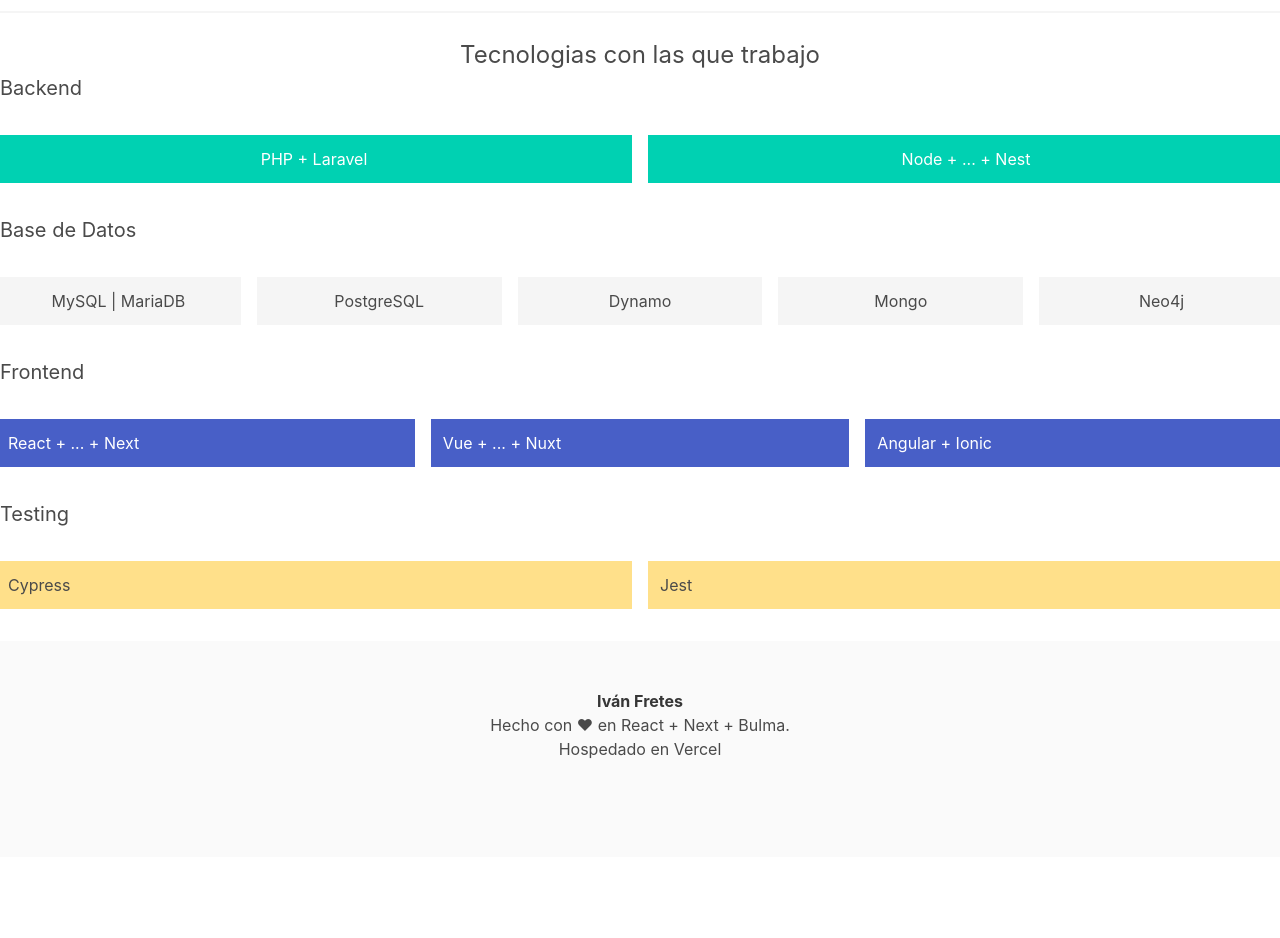
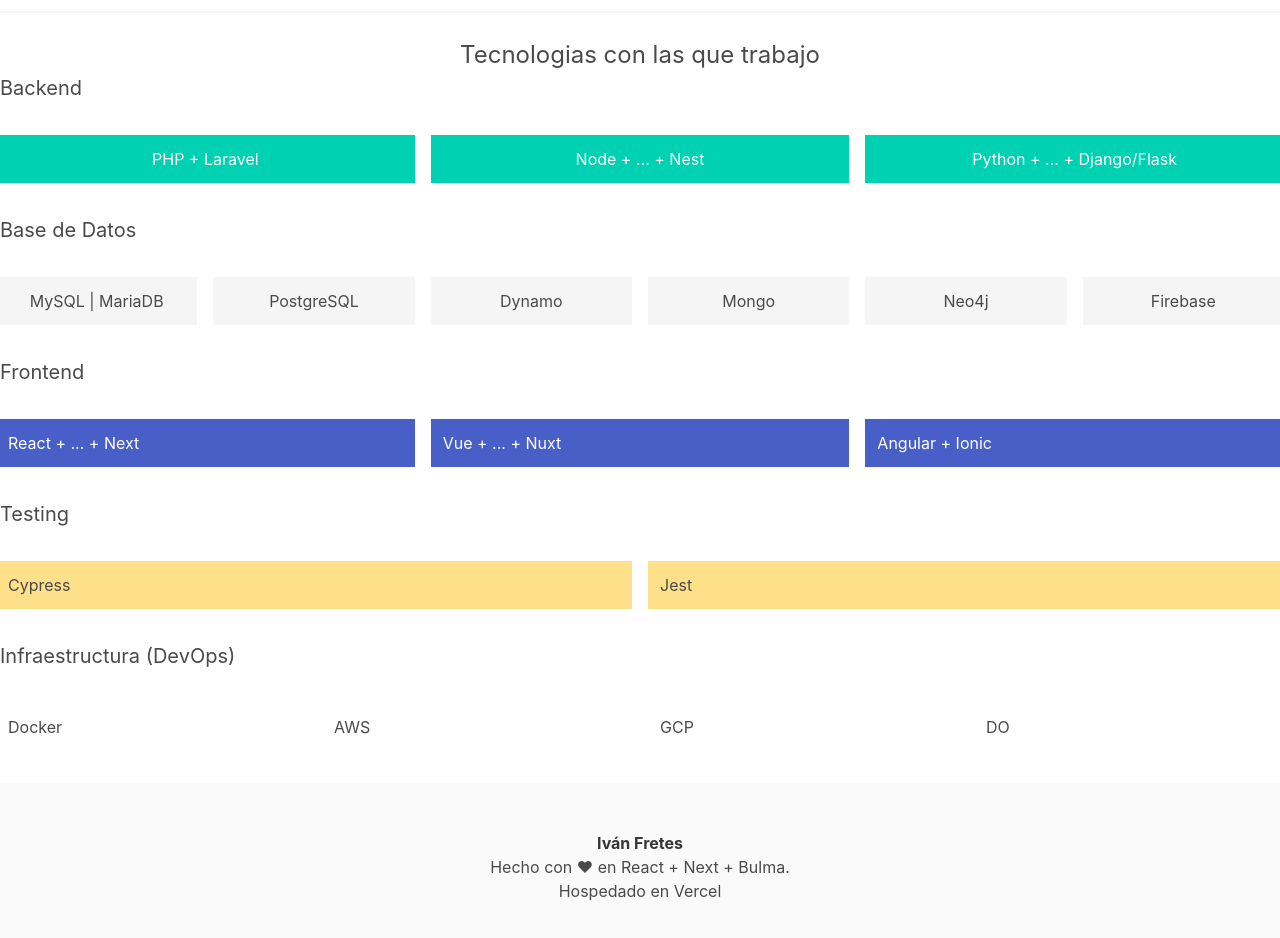
Before and after one commit to ivanfretes/ivanfretes.me, a Next.js app: page / in a window 1280 px wide. Shown: the part 480-1418 px from the top of the page. Before the commit the page ends 1337 px from the top, so only its background shows below. Built offline with nearby package versions, Linux system fonts and the light colour scheme.

Commit message:
feat: add new tecnologies

```diff
--- a/pages/index.tsx
+++ b/pages/index.tsx
@@ -31,6 +31,9 @@
          <div className="column has-background-primary has-text-white m-2 ">
             Node + ... + Nest
          </div>
+         <div className="column has-background-primary has-text-white m-2 ">
+            Python + ... + Django/Flask
+         </div>
       </div>
    </div>
    <div>
@@ -53,6 +56,9 @@
          </div>
          <div className="column has-background-light m-2 ">
             Neo4j
+         </div>
+         <div className="column has-background-light m-2 ">
+            Firebase
          </div>
       </div>
    </div>
@@ -88,6 +94,27 @@
       </div>
    </div>
 
+   <div>
+      <h3 className="is-size-5">
+         Infraestructura (DevOps)
+      </h3>
+
+      <div className="columns my-5 ">
+         <div className="column has-background-secondary m-2 ">
+            Docker
+         </div>
+         <div className="column has-background-secondary m-2 ">
+            AWS
+         </div>
+         <div className="column has-background-secondary m-2 ">
+            GCP
+         </div>
+         <div className="column has-background-secondary m-2 ">
+            DO
+         </div>
+      </div>
+   </div>
+
    </DefaultLayout>
   )
 }
```
